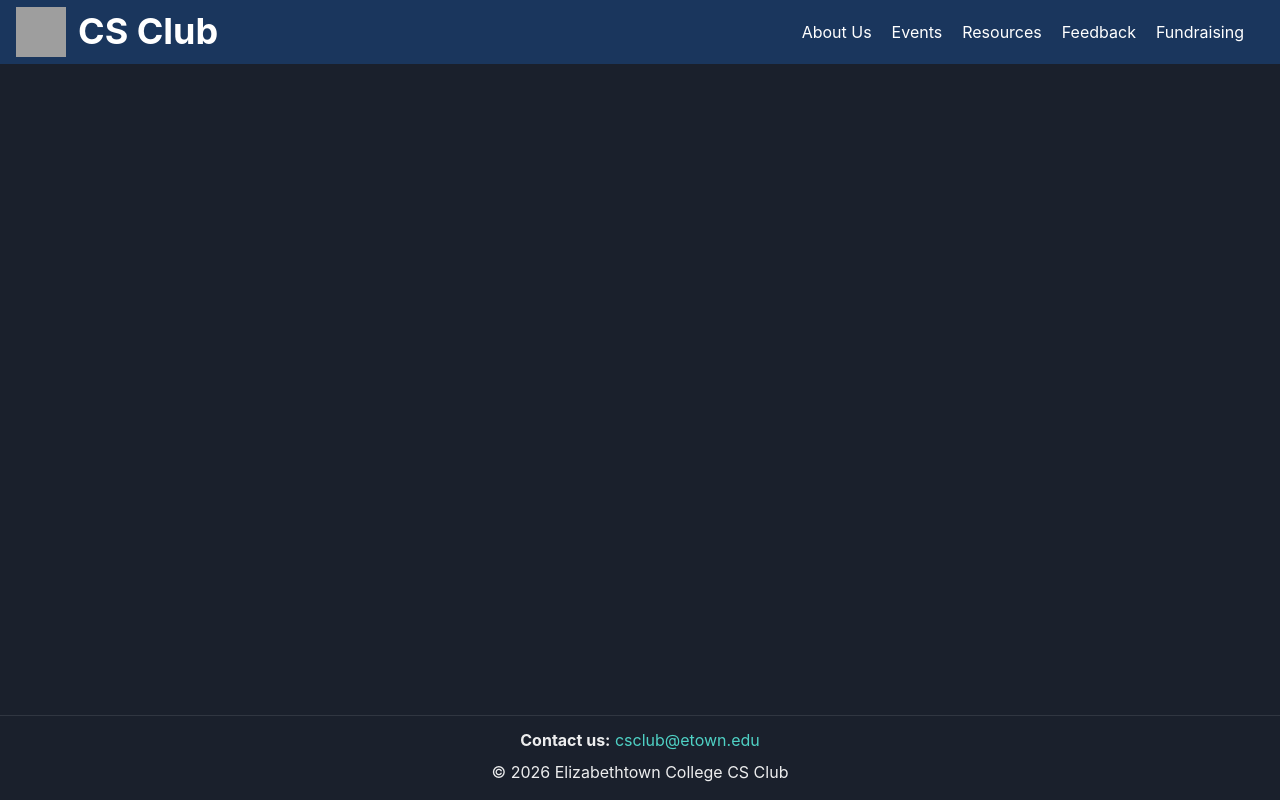
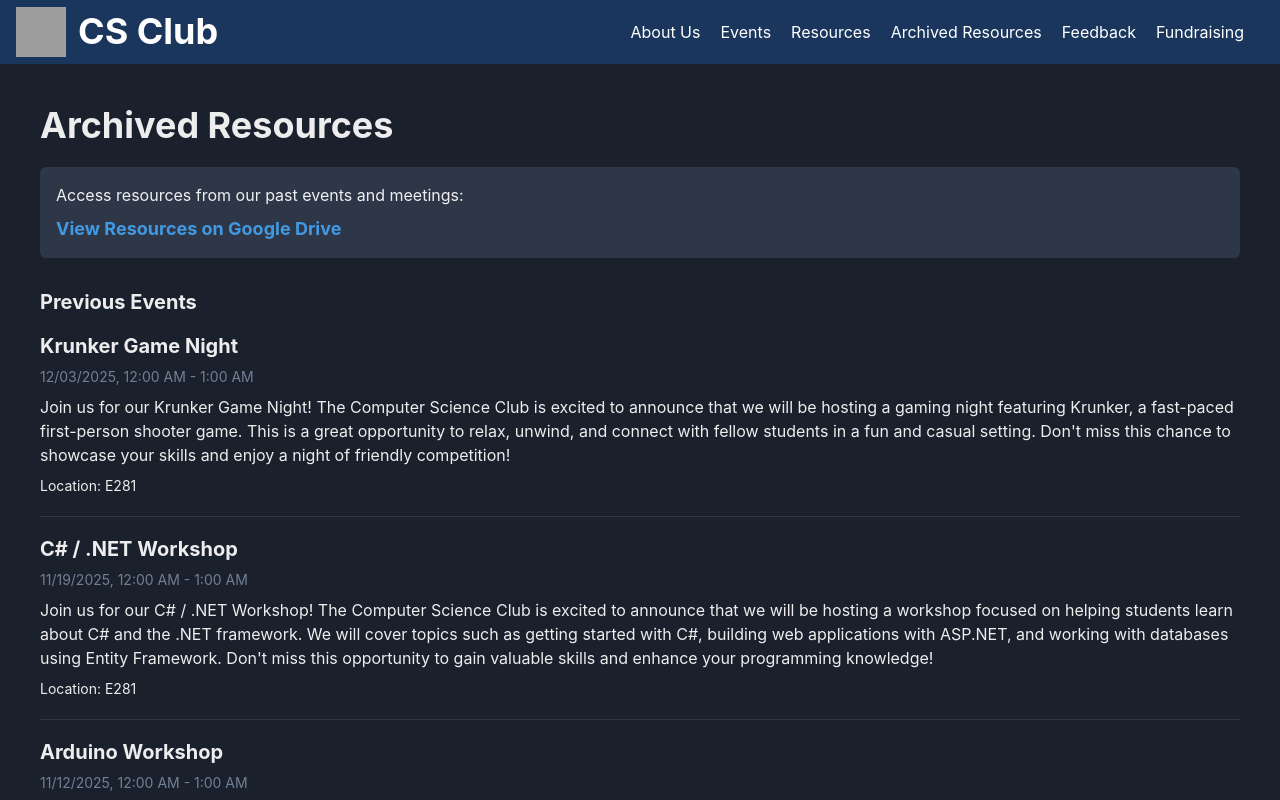
Before and after one commit to Etown-Computer-Science-Club/csclub_website, a React (Vite) app in the folder client/: page /resources/archived in a window 1280 px wide. Shown: the top 800 px of the page. Built offline with nearby package versions, Linux system fonts and the light colour scheme; grey boxes are pictures that could not be loaded; the HTML template or start-up script is replaced by a standard one.

Commit message:
Archived Resources page added

```diff
--- a/client/src/App.jsx
+++ b/client/src/App.jsx
@@ -12,6 +12,7 @@ import EventsGoogleCalendar from './pages/EventsGoogleCalendar';
 // Old Events component kept for reference/reverting if needed
 // import Events from './pages/Events';
 import PastEvents from './pages/PastEvents';
+import ArchivedResources from './pages/ArchivedResources';
 import Fundraising from './pages/Fundraising';
 
 const theme = extendTheme({
@@ -38,6 +39,7 @@ function App() {
               <Route path="/about" element={<AboutUs />} />
               <Route path="/events" element={<EventsGoogleCalendar />} />
               <Route path="/events/past" element={<PastEvents />} />
+              <Route path="/resources/archived" element={<ArchivedResources />} />
               <Route path="/fundraising" element={<Fundraising />} />
             </Routes>
           </Box>
--- a/client/src/components/NavBar/NavBar.jsx
+++ b/client/src/components/NavBar/NavBar.jsx
@@ -8,6 +8,7 @@ const navItems = [
   { title: 'About Us', link: '/about' },
   { title: 'Events', link: '/events' },
   { title: 'Resources', link: '/resources' },
+  { title: 'Archived Resources', link: '/resources/archived' },
   { title: 'Feedback', link: 'https://forms.gle/dsD54bsbjDkfm52F6', external: true },
   { title: 'Fundraising', link: '/fundraising' },
 ];
--- /dev/null
+++ b/client/src/pages/ArchivedResources.jsx
@@ -0,0 +1,44 @@
+import { Heading, Text, Link, Box } from '@chakra-ui/react';
+import { utcToZonedTime, zonedTimeToUtc } from 'date-fns-tz';
+import Event from '../components/Event';
+import rawEvents from '../components/eventData.json';
+
+function date(dateString) {
+  return zonedTimeToUtc(dateString, 'America/New_York');
+}
+
+const events = rawEvents.map((evt) => ({
+  ...evt,
+  startDate: date(evt.startDate),
+  endDate: date(evt.endDate),
+}));
+
+export default function ArchivedResources() {
+  const currentDate = utcToZonedTime(new Date(), 'America/New_York');
+  const previousEvents = events.filter((event) => event.endDate < currentDate);
+  previousEvents.sort((a, b) => b.startDate - a.startDate);
+
+  return (
+    <>
+      <Heading mb={5}>Archived Resources</Heading>
+      <Box mb={8} p={4} borderRadius="md" bg="gray.700">
+        <Text mb={2}>
+          Access resources from our past events and meetings:
+        </Text>
+        <Link
+          href="https://drive.google.com/drive/folders/1tmvBG6ZtPZRnaOj8D06ZS8E2D2KQMEZJ?usp=drive_link"
+          isExternal
+          color="blue.400"
+          fontSize="lg"
+          fontWeight="bold"
+        >
+          View Resources on Google Drive
+        </Link>
+      </Box>
+      <Heading size="md" mb={5}>Previous Events</Heading>
+      {previousEvents.map((event, index) => (
+        <Event {...event} key={index} />
+      ))}
+    </>
+  );
+}
```
